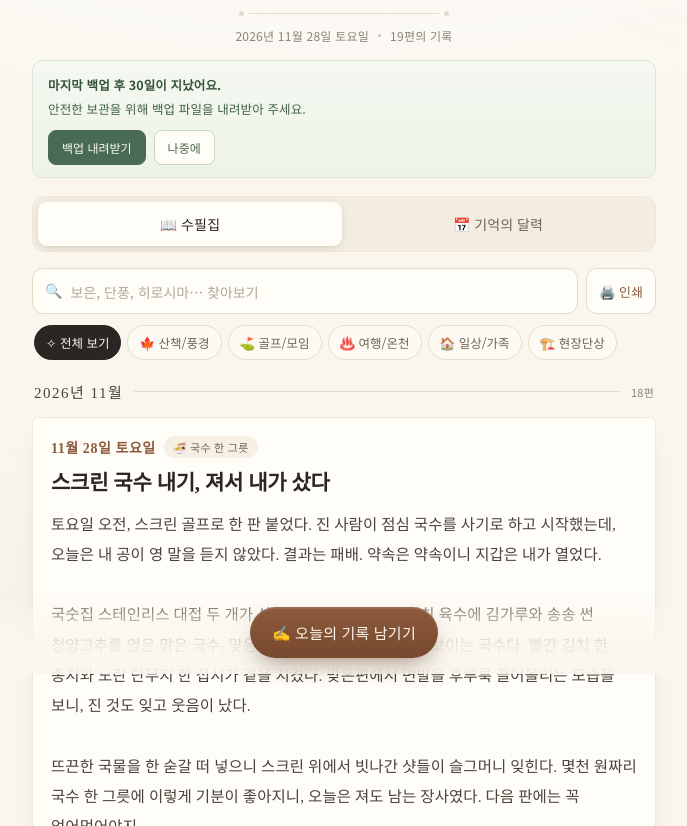
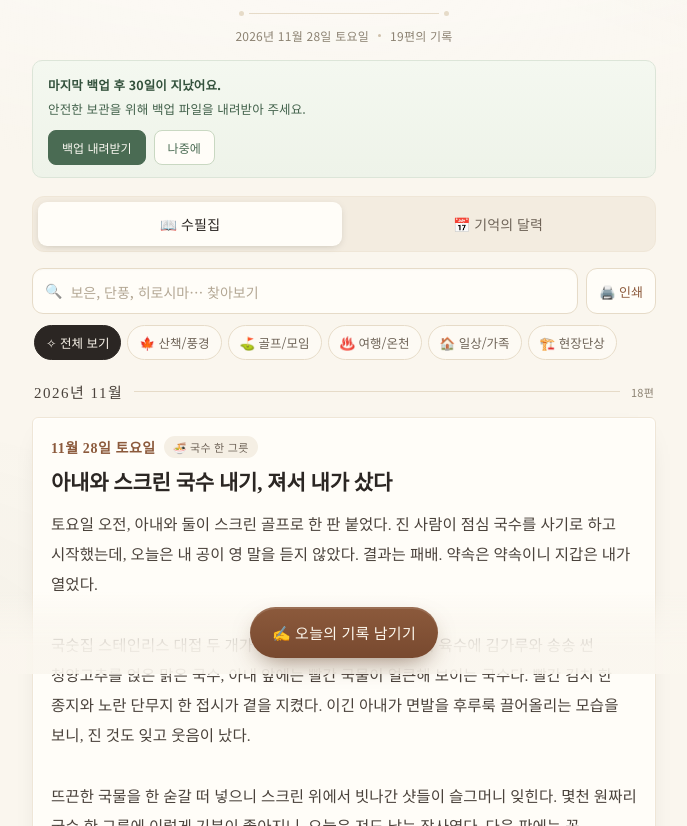
Before and after one commit to asas40333-hue/test, a plain HTML site: page diary.html in a window 1280 px wide. Shown: the part 126-952 px from the top of the page, without its empty margins (296-983 px from the left). Drawn offline with Linux system fonts and the light colour scheme.

Commit message:
성수의 하루: 11/28 국수 기록 아내와 둘이로 수정
Co-Authored-By: Claude Opus 5.5 <noreply@anthropic.com>
Claude-Session: https://claude.ai/code/session_01Dq3Acm9Hi1R96zocEp4Eex

```diff
--- a/diary.html
+++ b/diary.html
@@ -893,8 +893,8 @@ const SAMPLE = [
     mood:'🍜 국수 한 그릇',
     loc:'대전 · 국숫집',
     cat:'daily',
-    title:'스크린 국수 내기, 져서 내가 샀다',
-    body:'토요일 오전, 스크린 골프로 한 판 붙었다. 진 사람이 점심 국수를 사기로 하고 시작했는데, 오늘은 내 공이 영 말을 듣지 않았다. 결과는 패배. 약속은 약속이니 지갑은 내가 열었다.\n\n국숫집 스테인리스 대접 두 개가 상에 올랐다. 내 앞에는 멸치 육수에 김가루와 송송 썬 청양고추를 얹은 맑은 국수, 맞은편에는 빨간 국물이 얼큰해 보이는 국수다. 빨간 김치 한 종지와 노란 단무지 한 접시가 곁을 지켰다. 맞은편에서 면발을 후루룩 끌어올리는 모습을 보니, 진 것도 잊고 웃음이 났다.\n\n뜨끈한 국물을 한 숟갈 떠 넣으니 스크린 위에서 빗나간 샷들이 슬그머니 잊힌다. 몇천 원짜리 국수 한 그릇에 이렇게 기분이 좋아지니, 오늘은 져도 남는 장사였다. 다음 판에는 꼭 얻어먹어야지.',
+    title:'아내와 스크린 국수 내기, 져서 내가 샀다',
+    body:'토요일 오전, 아내와 둘이 스크린 골프로 한 판 붙었다. 진 사람이 점심 국수를 사기로 하고 시작했는데, 오늘은 내 공이 영 말을 듣지 않았다. 결과는 패배. 약속은 약속이니 지갑은 내가 열었다.\n\n국숫집 스테인리스 대접 두 개가 상에 올랐다. 내 앞에는 멸치 육수에 김가루와 송송 썬 청양고추를 얹은 맑은 국수, 아내 앞에는 빨간 국물이 얼큰해 보이는 국수다. 빨간 김치 한 종지와 노란 단무지 한 접시가 곁을 지켰다. 이긴 아내가 면발을 후루룩 끌어올리는 모습을 보니, 진 것도 잊고 웃음이 났다.\n\n뜨끈한 국물을 한 숟갈 떠 넣으니 스크린 위에서 빗나간 샷들이 슬그머니 잊힌다. 몇천 원짜리 국수 한 그릇에 이렇게 기분이 좋아지니, 오늘은 져도 남는 장사였다. 다음 판에는 꼭 아내에게 얻어먹어야지.',
     photos:['images/diary_20261128_noodle.jpg']
   }
 ];
```
Also changed, not shown: 1 other file.
